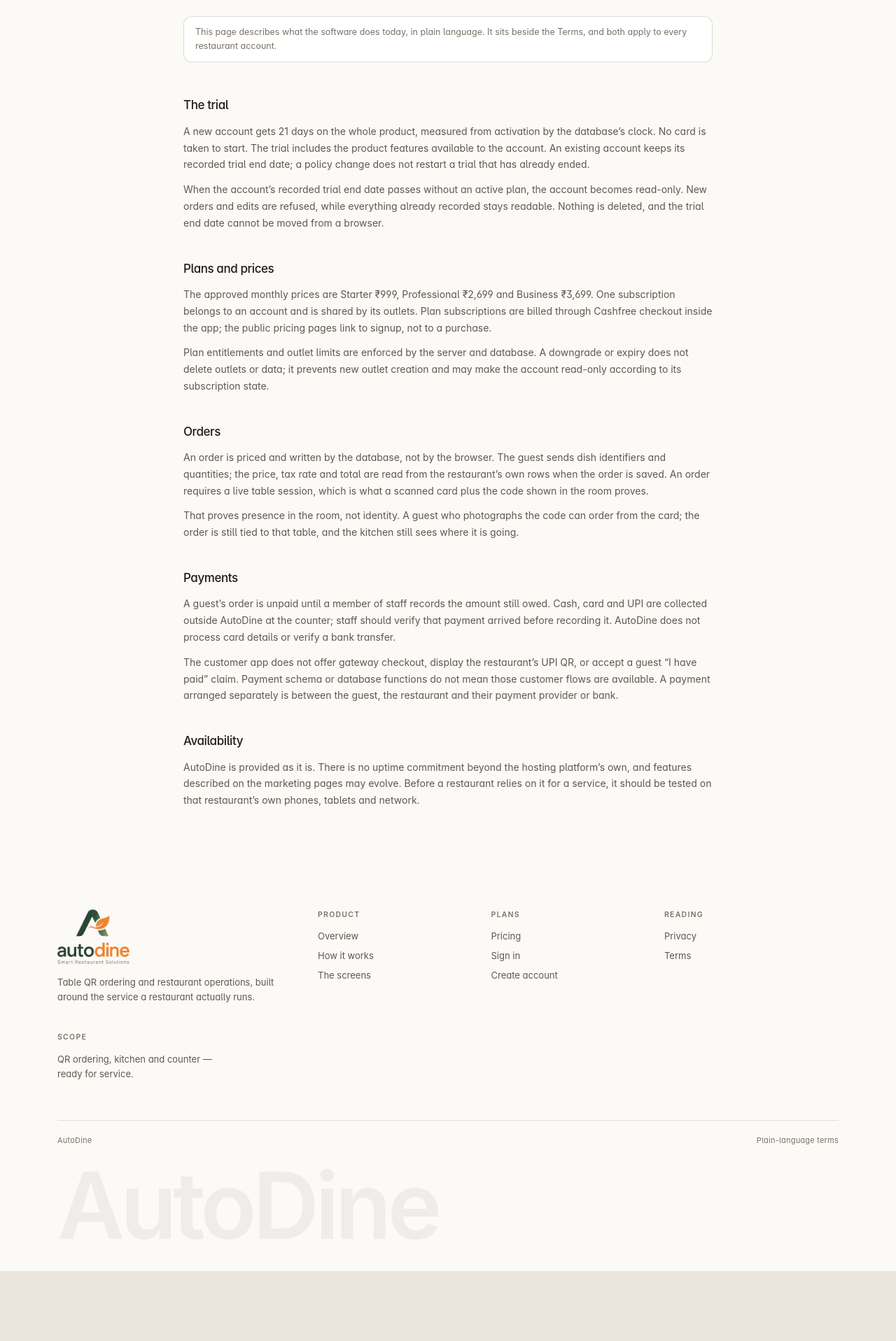
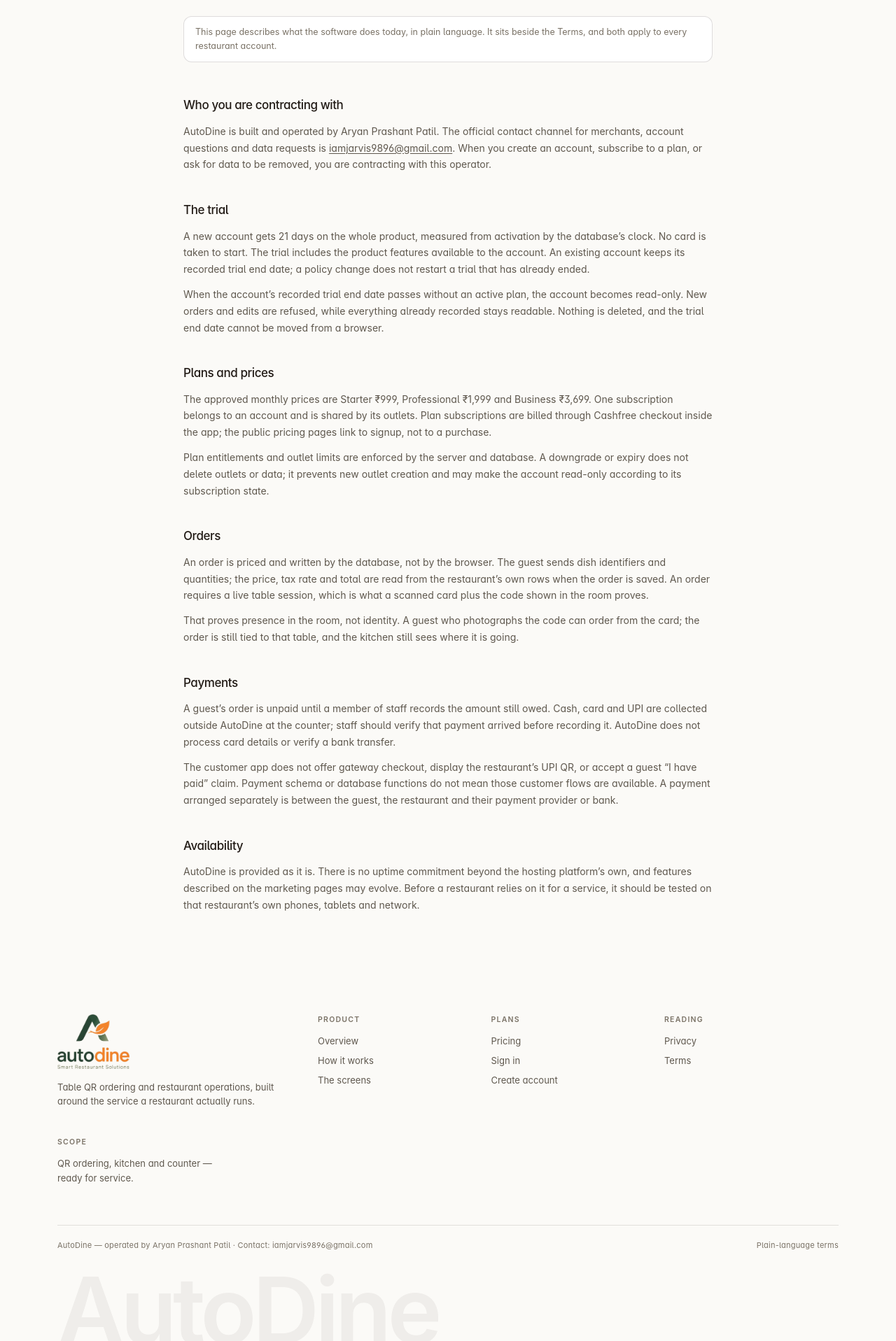
Before and after one commit to aryanp685/autodine, a Next.js app: page /terms in a window 1280 px wide. Shown: the part 360-2277 px from the top of the page at 70% size. Before the commit the page ends 2177 px from the top, so only its background shows below. Built offline with nearby package versions, Linux system fonts and the light colour scheme; no server answers.

Commit message:
public merchant identity: operator name and support email in footer and legal pages (Cashfree KYC); align terms price with pricing v2

```diff
--- a/app/privacy/page.tsx
+++ b/app/privacy/page.tsx
@@ -95,6 +95,13 @@ export default function PrivacyPage() {
           Questions about a specific restaurant&rsquo;s data should go to the person who set that
           restaurant&rsquo;s account up. For anything else, contact the AutoDine team.
         </p>
+        <p>
+          Data requests — a copy of what is stored, a correction, or removal of a restaurant&rsquo;s
+          rows — go to the operator: Aryan Prashant Patil,{' '}
+          <a href="mailto:iamjarvis9896@gmail.com" className="underline underline-offset-2">iamjarvis9896@gmail.com</a>.
+          A request from a restaurant&rsquo;s owner is verified against the account before any data
+          is changed or removed.
+        </p>
       </LegalSection>
     </LegalPage>
   );
--- a/app/terms/page.tsx
+++ b/app/terms/page.tsx
@@ -18,6 +18,16 @@ export default function TermsPage() {
       title="What this product promises, and what it does not."
       lede="These terms describe how AutoDine behaves — the account trial, how orders are priced and paid, and what a plan subscription covers."
     >
+      <LegalSection title="Who you are contracting with">
+        <p>
+          AutoDine is built and operated by Aryan Prashant Patil. The official contact channel for
+          merchants, account questions and data requests is{' '}
+          <a href="mailto:iamjarvis9896@gmail.com" className="underline underline-offset-2">iamjarvis9896@gmail.com</a>.
+          When you create an account, subscribe to a plan, or ask for data to be removed, you are
+          contracting with this operator.
+        </p>
+      </LegalSection>
+
       <LegalSection title="The trial">
         <p>
           A new account gets {TRIAL_DAYS} days on the whole product, measured from activation by the
@@ -34,7 +44,7 @@ export default function TermsPage() {
 
       <LegalSection title="Plans and prices">
         <p>
-          The approved monthly prices are Starter ₹999, Professional ₹2,699 and Business ₹3,699. One
+          The approved monthly prices are Starter ₹999, Professional ₹1,999 and Business ₹3,699. One
           subscription belongs to an account and is shared by its outlets. Plan subscriptions are
           billed through Cashfree checkout inside the app; the public pricing pages link to signup, not
           to a purchase.
--- a/components/SiteFooter.tsx
+++ b/components/SiteFooter.tsx
@@ -1,5 +1,6 @@
 import Link from 'next/link';
 import { BrandLockup } from '@/components/BrandMark';
+import { SITE_CONTACT } from '@/lib/site-contact';
 
 /* ============================================================================
    The footer is the last thing a page says, so it says the same thing on every
@@ -54,7 +55,7 @@ type Props = {
 export function SiteFooter({
   note = 'Table QR ordering and restaurant operations, built around the service a restaurant actually runs.',
   scope = 'QR ordering, kitchen and counter — ready for service.',
-  fineLeft = 'AutoDine',
+  fineLeft = `${SITE_CONTACT.line} · ${SITE_CONTACT.contactLine}`,
   fineRight = 'Built for Indian restaurants',
   address,
   phone,
--- a/components/screens/HomeScreen.tsx
+++ b/components/screens/HomeScreen.tsx
@@ -1038,6 +1038,12 @@ function Close() {
             <p className="mt-3 max-w-[42ch] text-[12.5px] leading-relaxed text-mute-dim">
               QR menu, kitchen board, counter — one system.
             </p>
+            <p className="mt-3 max-w-[42ch] text-[12px] leading-relaxed text-mute-dim">
+              AutoDine — operated by Aryan Prashant Patil ·{' '}
+              <a href="mailto:iamjarvis9896@gmail.com" className="underline decoration-forest/40 underline-offset-2 transition-colors hover:text-brass-strong">
+                iamjarvis9896@gmail.com
+              </a>
+            </p>
           </div>
 
           <nav aria-label="Footer" className="flex flex-wrap gap-x-8 gap-y-3 text-[12.5px] text-mute">
--- /dev/null
+++ b/lib/site-contact.ts
@@ -0,0 +1,13 @@
+/**
+ * The public merchant identity, shown on every public page and quoted in the
+ * legal documents. One source of truth so the footer and the legal pages
+ * cannot drift apart. No phone number here on purpose: support runs over
+ * email.
+ */
+export const SITE_CONTACT = {
+  operator: 'Aryan Prashant Patil',
+  product: 'AutoDine',
+  email: 'iamjarvis9896@gmail.com',
+  line: 'AutoDine — operated by Aryan Prashant Patil',
+  contactLine: 'Contact: iamjarvis9896@gmail.com',
+} as const;
```
